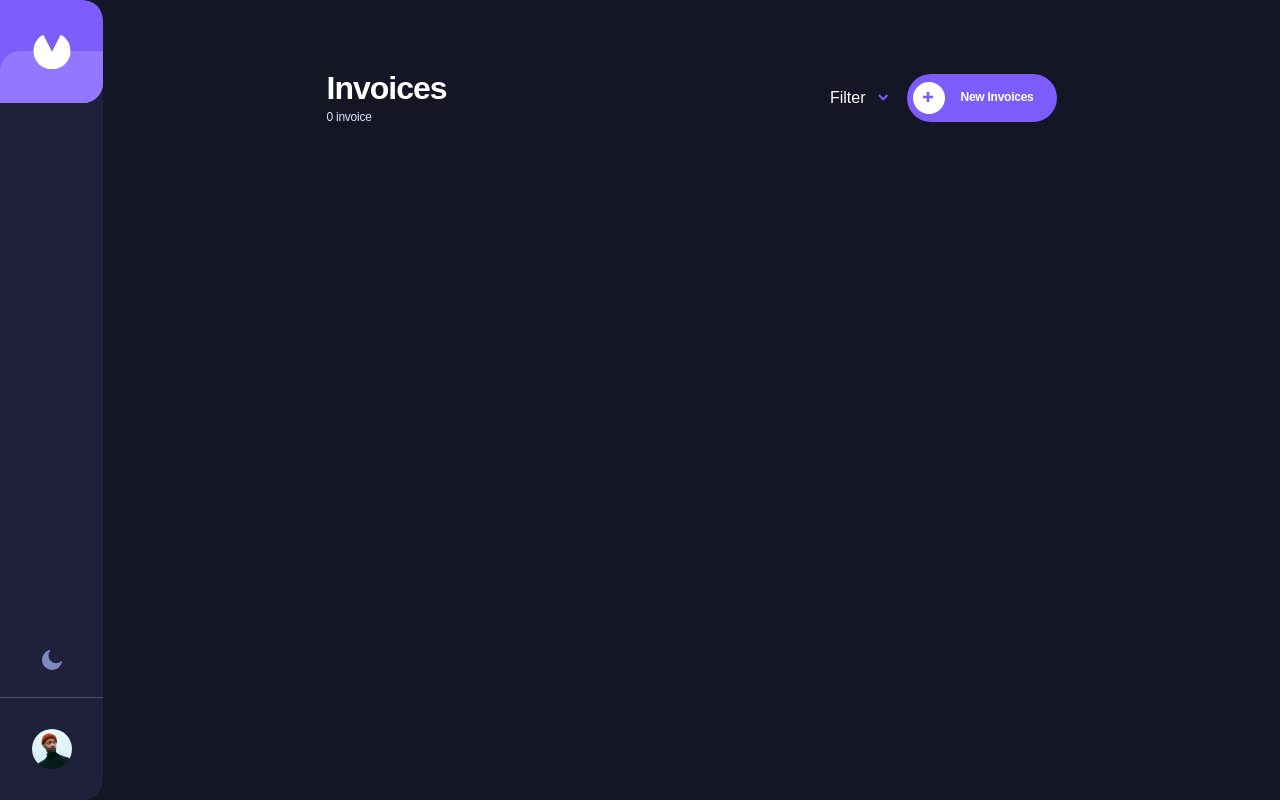
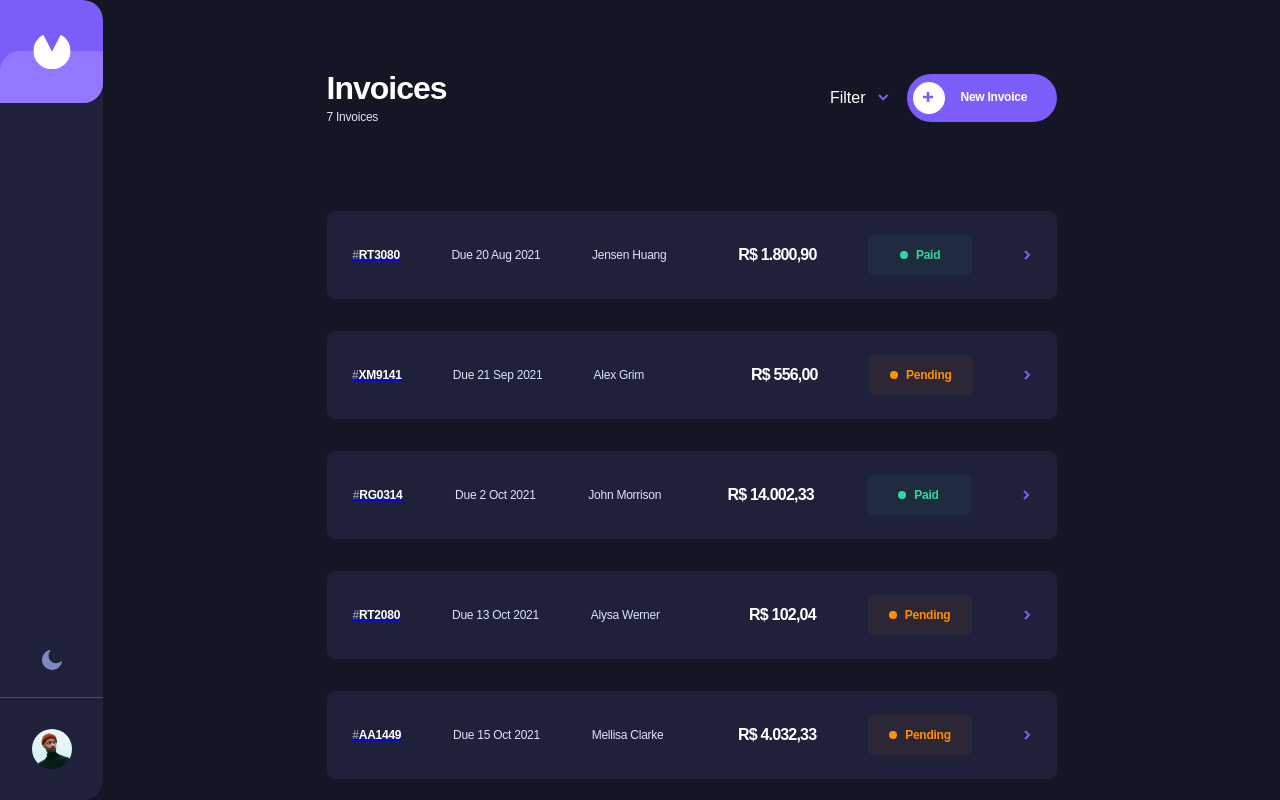
Before and after one commit to raulbtmonteiro/invoice-app, a React (Vite) app: page / in a window 1280 px wide. Shown: the top 800 px of the page. Built offline with nearby package versions, Linux system fonts and the light colour scheme.

Commit message:
add translation lib react-i18ntex

```diff
--- a/package.json
+++ b/package.json
@@ -11,9 +11,11 @@
   },
   "dependencies": {
     "@types/node": "^18.11.18",
+    "i18next": "^22.4.15",
     "jest-environment-jsdom": "^29.5.0",
     "react": "^18.2.0",
     "react-dom": "^18.2.0",
+    "react-i18next": "^12.2.2",
     "react-modal": "^3.16.1",
     "react-router-dom": "^6.9.0",
     "styled-components": "^5.3.6"
--- /dev/null
+++ b/src/locales/en/home.json
@@ -0,0 +1,11 @@
+{
+  "invoicesDisplay":{
+    "title": "Invoices",
+    "singleAmount": "Invoice",
+    "multipleAmount": "Invoices",
+    "button": "New",
+    "buttonHidenText": "Invoice",
+    "emptyCardTitle": "There is nothing here!",
+    "emptyCardDescription": "Create an invoice by clicking the <strong>New Invoice</strong> button and get started"
+  }
+}
--- /dev/null
+++ b/src/locales/en/index.ts
@@ -0,0 +1,3 @@
+import home from './home.json';
+
+export const en = home;
--- /dev/null
+++ b/src/locales/index.ts
@@ -0,0 +1,31 @@
+import i18n from "i18next";
+import { initReactI18next } from "react-i18next";
+import { en } from "./en";
+import { ptBR } from "./pt-BR";
+
+// the translations
+// (tip move them in a JSON file and import them,
+// or even better, manage them separated from your code: https://react.i18next.com/guides/multiple-translation-files)
+const resources = {
+  en: {
+    translation: en
+  },
+  ptBR: {
+    translation: ptBR
+  }
+};
+
+i18n
+  .use(initReactI18next) // passes i18n down to react-i18next
+  .init({
+    resources,
+    lng: "en", // language to use, more information here: https://www.i18next.com/overview/configuration-options#languages-namespaces-resources
+    // you can use the i18n.changeLanguage function to change the language manually: https://www.i18next.com/overview/api#changelanguage
+    // if you're using a language detector, do not define the lng option
+
+    interpolation: {
+      escapeValue: false // react already safes from xss
+    }
+  });
+
+export default i18n;
--- /dev/null
+++ b/src/locales/pt-BR/home.json
@@ -0,0 +1,11 @@
+{
+  "invoicesDisplay":{
+    "title": "Notas Fiscais",
+    "singleAmount": "Nota Fiscal",
+    "multipleAmount": "Notas Fiscais",
+    "button": "Nova",
+    "buttonHidenText": "Nota",
+    "emptyCardTitle": "Não há nada aqui!",
+    "emptyCardDescription": "Crie uma nova nota clicando no botão <strong>Nova Nota</strong> e comece"
+  }
+}
--- /dev/null
+++ b/src/locales/pt-BR/index.ts
@@ -0,0 +1,3 @@
+import home from './home.json';
+
+export const ptBR = home;
--- a/src/main.tsx
+++ b/src/main.tsx
@@ -1,6 +1,7 @@
 import React from "react";
 import ReactDOM from "react-dom/client";
 import App from "./App";
+import "./locales";
 
 ReactDOM.createRoot(document.getElementById("root") as HTMLElement).render(
   <React.StrictMode>
--- a/src/views/HomePage/components/InvoicesDisplay/index.tsx
+++ b/src/views/HomePage/components/InvoicesDisplay/index.tsx
@@ -1,7 +1,7 @@
 import emailCard from "../../../../assets/images/email_campaign_Flatline.svg";
 import plus from "../../../../assets/images/icon-plus.svg";
-import invoicesData from "../../../../data.json";
 import { NewInvoiceModal } from "../NewInvoice";
+import { useTranslation, Trans } from 'react-i18next';
 import { InvoiceItem } from "../InvoiceItem";
 import { Invoice } from "../../../types";
 import { Filter } from "../Filter";
@@ -9,6 +9,7 @@ import { useState } from "react";
 import * as S from "./styles";
 
 export const InvoicesDisplay = () => {
+  const { t } = useTranslation();
   const [newInvoice, setNewInvoice] = useState(false);
   const [activeFilter, setActiveFilter] = useState<string[]>([]);
 
@@ -27,10 +28,10 @@ export const InvoicesDisplay = () => {
       <NewInvoiceModal newInvoice={newInvoice} setNewInvoice={setNewInvoice} />
       <S.DisplayInfo>
         <S.FlexLeft>
-          <S.DisplayInfoTitle>Invoices</S.DisplayInfoTitle>
+          <S.DisplayInfoTitle>{t('invoicesDisplay.title')}</S.DisplayInfoTitle>
           <S.DisplayInfoAmount>
             {filteredData.length}{" "}
-            {filteredData.length > 1 ? "invoices" : "invoice"}
+            {filteredData.length > 1 ? t('invoicesDisplay.multipleAmount') : t('invoicesDisplay.singleAmount')}
           </S.DisplayInfoAmount>
         </S.FlexLeft>
 
@@ -45,24 +46,23 @@ export const InvoicesDisplay = () => {
               <img src={plus} />
             </S.PlusImage>
             <p>
-              New <S.HiddenText>Invoices</S.HiddenText>
+              {t('invoicesDisplay.button')} <S.HiddenText>{t('invoicesDisplay.buttonHidenText')}</S.HiddenText>
             </p>
           </S.NewInvoiceButtom>
         </S.FlexRight>
       </S.DisplayInfo>
 
       <S.InvoicesContainer>
-        {invoicesData.length > 0 ? (
+        {invoices.length > 0 ? (
           filteredData.map((invoice: Invoice) => (
             <InvoiceItem key={invoice.id} invoice={invoice} />
           ))
         ) : (
           <S.EmptyDisplay>
             <img src={emailCard} />
-            <S.EmptyTitle>There is nothing here</S.EmptyTitle>
+            <S.EmptyTitle>{t('invoicesDisplay.emptyCardTitle')}</S.EmptyTitle>
             <S.EmptyDescription>
-              Create an invoice by clicking the
-              <b> New Invoice</b> button and get started
+              <Trans t={t} i18nKey="invoicesDisplay.emptyCardDescription" />
             </S.EmptyDescription>
           </S.EmptyDisplay>
         )}
```
Also changed, not shown: 1 other file (tests, documents, lock files or other folders).
